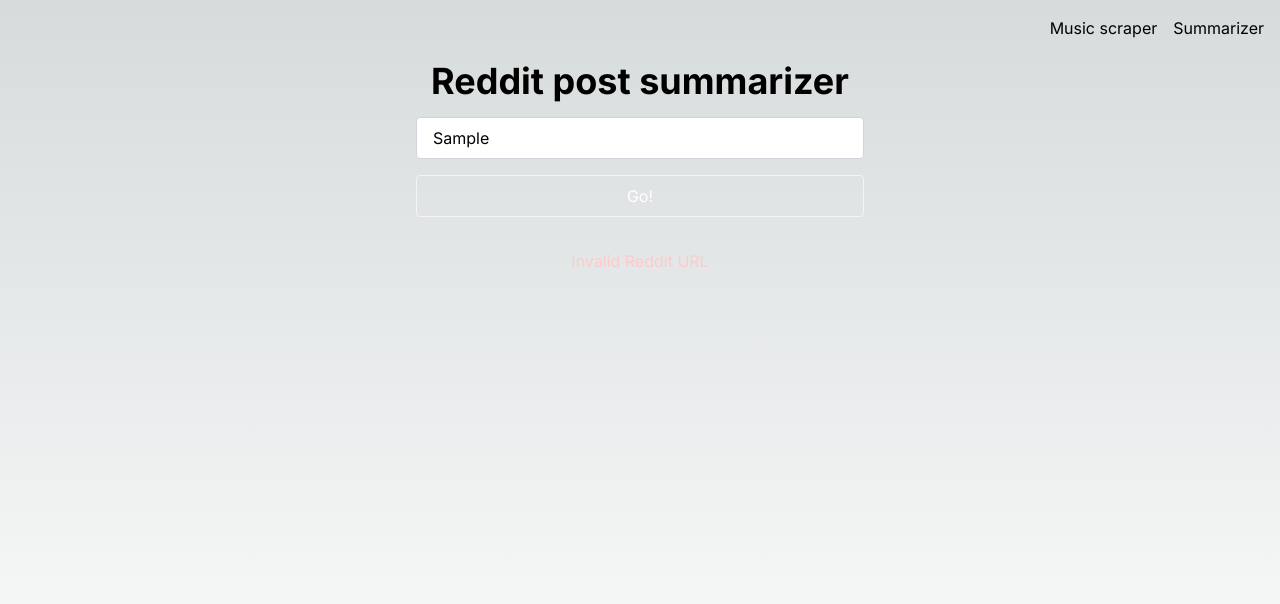
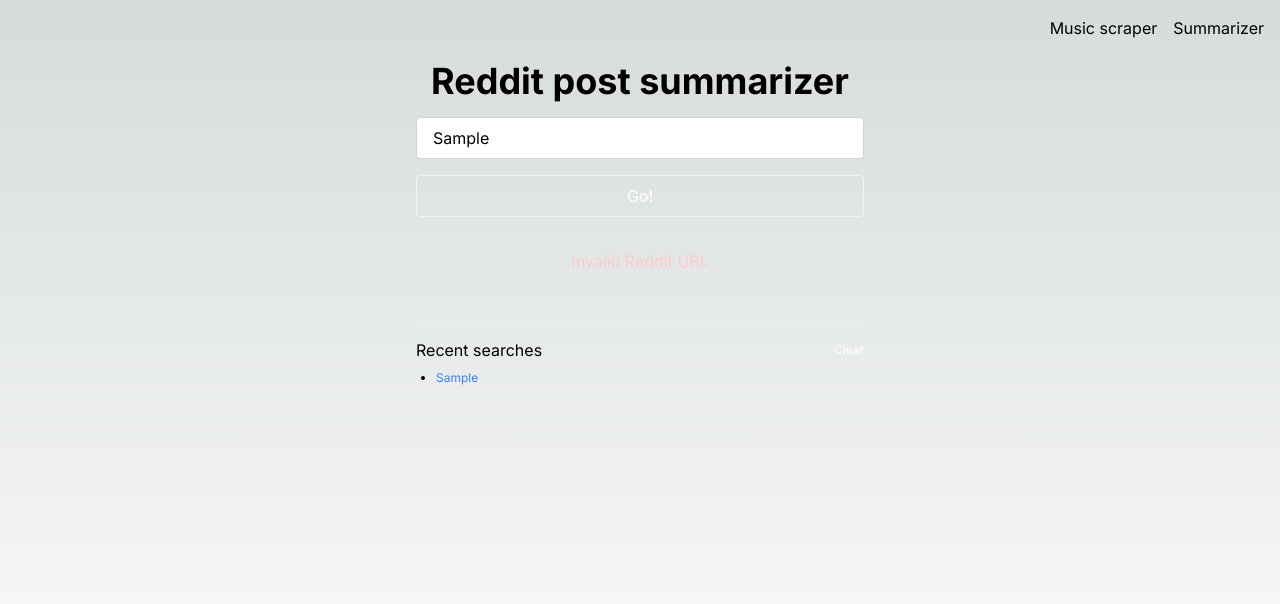
Before and after one commit to epleaner/reddit-music-scraper, a Next.js app: page /summary in a window 1280 px wide. Both pictures are taken after typing "Sample" into the empty fields and a click on the button "Go!". Shown: the top 604 px of the page. Built offline with nearby package versions, Linux system fonts and the light colour scheme.

Commit message:
add history

```diff
--- a/app/components/MusicScraperPage.tsx
+++ b/app/components/MusicScraperPage.tsx
@@ -1,36 +1,14 @@
 'use client';
 
 import { extractMusic } from '../actions/music';
-import {
-  useRedditFetcher,
-  useRedditHandler,
-  RedditForm,
-} from './RedditFetcher';
-import Results from './Results';
+import RedditAnalyzer from './RedditAnalyzer';
 
-export default function Home() {
-  const { setUrl, loading, error, fetchComments } = useRedditFetcher();
-  const { handleSubmit, streaming, streamed } = useRedditHandler(
-    fetchComments,
-    extractMusic
-  );
-
+export default function MusicScraperPage() {
   return (
-    <>
-      <h1 className='text-4xl font-bold mb-4 text-center'>
-        Reddit music scraper
-      </h1>
-      <RedditForm
-        onSubmit={(e) => {
-          handleSubmit(e);
-          const formData = new FormData(e.target as HTMLFormElement);
-          const submittedUrl = formData.get('url') as string;
-          setUrl(submittedUrl);
-        }}
-        loading={loading}
-        streaming={streaming}
-      />
-      <Results {...{ error, streamed }} transformLinks={true} />
-    </>
+    <RedditAnalyzer
+      title='Reddit music scraper'
+      processResult={extractMusic}
+      transformLinks={true}
+    />
   );
 }
--- /dev/null
+++ b/app/components/RedditAnalyzer.tsx
@@ -0,0 +1,75 @@
+import { useState, useEffect } from 'react';
+import {
+  useRedditFetcher,
+  RedditForm,
+  useRedditHandler,
+} from './RedditFetcher';
+import Results from './Results';
+import SearchHistory from './SearchHistory';
+
+interface RedditAnalyzerProps {
+  title: string;
+  processResult: (comments: string) => Promise<any>;
+  transformLinks?: boolean;
+}
+
+export default function RedditAnalyzer({
+  title,
+  processResult,
+  transformLinks = false,
+}: RedditAnalyzerProps) {
+  const { url, setUrl, loading, error, fetchComments } = useRedditFetcher();
+  const { handleSubmit, streaming, streamed } = useRedditHandler(
+    fetchComments,
+    processResult
+  );
+
+  const [history, setHistory] = useState<string[]>([]);
+
+  useEffect(() => {
+    const storedHistory = localStorage.getItem('searchHistory');
+    if (storedHistory) {
+      setHistory(JSON.parse(storedHistory));
+    }
+  }, []);
+
+  const updateHistory = (newUrl: string) => {
+    const updatedHistory = Array.from(new Set([newUrl, ...history])); // Keep only the last 5 searches
+    setHistory(updatedHistory);
+    localStorage.setItem('searchHistory', JSON.stringify(updatedHistory));
+  };
+
+  const clearHistory = () => {
+    setHistory([]);
+    localStorage.removeItem('searchHistory');
+  };
+
+  const handleSearch = (url: string) => {
+    handleSubmit(url);
+    setUrl(url);
+    updateHistory(url);
+  };
+
+  return (
+    <>
+      <h1 className='text-4xl font-bold mb-4 text-center'>{title}</h1>
+      <RedditForm
+        onSubmit={(e) => {
+          e.preventDefault();
+          const formData = new FormData(e.target as HTMLFormElement);
+          const submittedUrl = formData.get('url') as string;
+          handleSearch(submittedUrl);
+        }}
+        loading={loading}
+        streaming={streaming}
+        {...{ url, setUrl }}
+      />
+      <Results {...{ error, streamed }} transformLinks={transformLinks} />
+      <SearchHistory
+        history={history}
+        clearHistory={clearHistory}
+        onSearch={handleSearch}
+      />
+    </>
+  );
+}
--- a/app/components/RedditFetcher.tsx
+++ b/app/components/RedditFetcher.tsx
@@ -63,12 +63,9 @@
   const [streaming, setStreaming] = useState(false);
   const [streamed, setStreamed] = useState('');
 
-  const handleSubmit = async (e: React.FormEvent) => {
-    e.preventDefault();
-    const formData = new FormData(e.target as HTMLFormElement);
-    const submittedUrl = formData.get('url') as string;
-
+  const handleSubmit = async (submittedUrl: string) => {
     setStreaming(true);
+    setStreamed('');
 
     try {
       const fetchedComments = await fetchComments(submittedUrl);
@@ -93,10 +90,14 @@
   onSubmit,
   loading,
   streaming,
+  url,
+  setUrl,
 }: {
   onSubmit: (e: React.FormEvent) => void;
   loading: boolean;
   streaming: boolean;
+  url: string;
+  setUrl: (url: string) => void;
 }) {
   return (
     <form onSubmit={onSubmit} className='w-full max-w-md mb-8'>
@@ -105,6 +106,8 @@
         name='url'
         placeholder='Enter Reddit post URL'
         className='w-full px-4 py-2 rounded border border-gray-300 focus:outline-none focus:ring-2 focus:ring-gray-400 text-black'
+        value={url}
+        onChange={(e) => setUrl(e.target.value)}
       />
       <button
         type='submit'
--- /dev/null
+++ b/app/components/SearchHistory.tsx
@@ -0,0 +1,35 @@
+export default function SearchHistory({
+  history,
+  clearHistory,
+  onSearch,
+}: {
+  history: string[];
+  clearHistory: () => void;
+  onSearch: (url: string) => void;
+}) {
+  if (!history.length) return null;
+  return (
+    <div className='w-full max-w-md mt-8'>
+      <div className='mb-4 w-full bg-white/25 h-[1px]' />
+      <div className='flex justify-between items-center mb-2'>
+        <h3 className=''>Recent searches</h3>
+        <button
+          onClick={clearHistory}
+          className='text-white text-xs hover:border-gray-400 transition-colors'>
+          Clear
+        </button>
+      </div>
+      <ul className='list-disc pl-5'>
+        {history.map((url, index) => (
+          <li key={index} className='text-xs'>
+            <div
+              onClick={() => onSearch(url)}
+              className='text-blue-500 hover:underline hover:cursor-pointer'>
+              {url}
+            </div>
+          </li>
+        ))}
+      </ul>
+    </div>
+  );
+}
--- a/app/components/SummaryPage.tsx
+++ b/app/components/SummaryPage.tsx
@@ -1,36 +1,10 @@
 'use client';
 
 import { summarize } from '../actions/summary';
-import {
-  useRedditFetcher,
-  RedditForm,
-  useRedditHandler,
-} from '../components/RedditFetcher';
-import Results from '../components/Results';
+import RedditAnalyzer from './RedditAnalyzer';
 
 export default function Summary() {
-  const { setUrl, loading, error, fetchComments } = useRedditFetcher();
-  const { handleSubmit, streaming, streamed } = useRedditHandler(
-    fetchComments,
-    summarize
-  );
-
   return (
-    <>
-      <h1 className='text-4xl font-bold mb-4 text-center'>
-        Reddit post summarizer
-      </h1>
-      <RedditForm
-        onSubmit={(e) => {
-          handleSubmit(e);
-          const formData = new FormData(e.target as HTMLFormElement);
-          const submittedUrl = formData.get('url') as string;
-          setUrl(submittedUrl);
-        }}
-        loading={loading}
-        streaming={streaming}
-      />
-      <Results {...{ error, streamed }} />
-    </>
+    <RedditAnalyzer title='Reddit post summarizer' processResult={summarize} />
   );
 }
```
